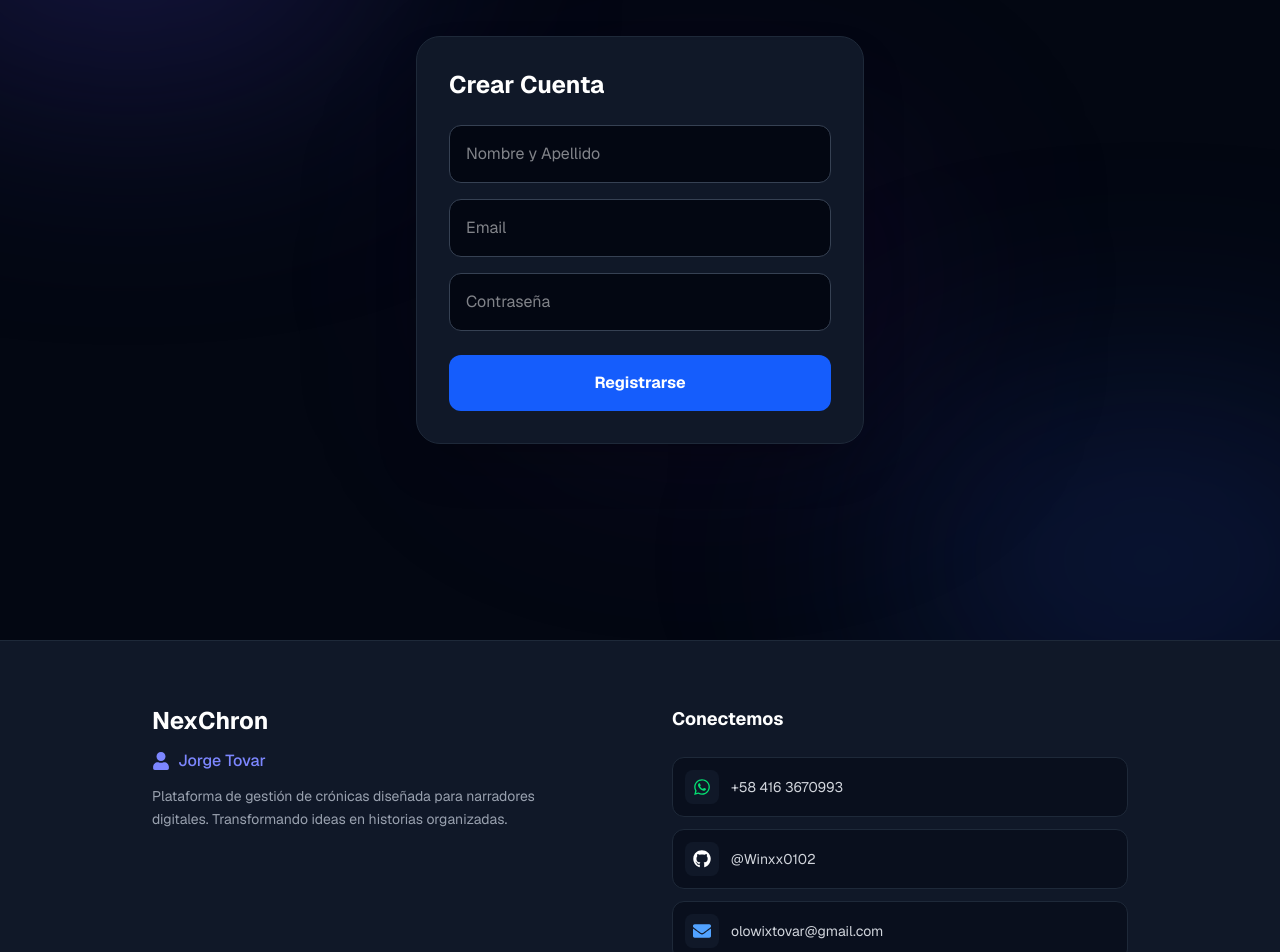
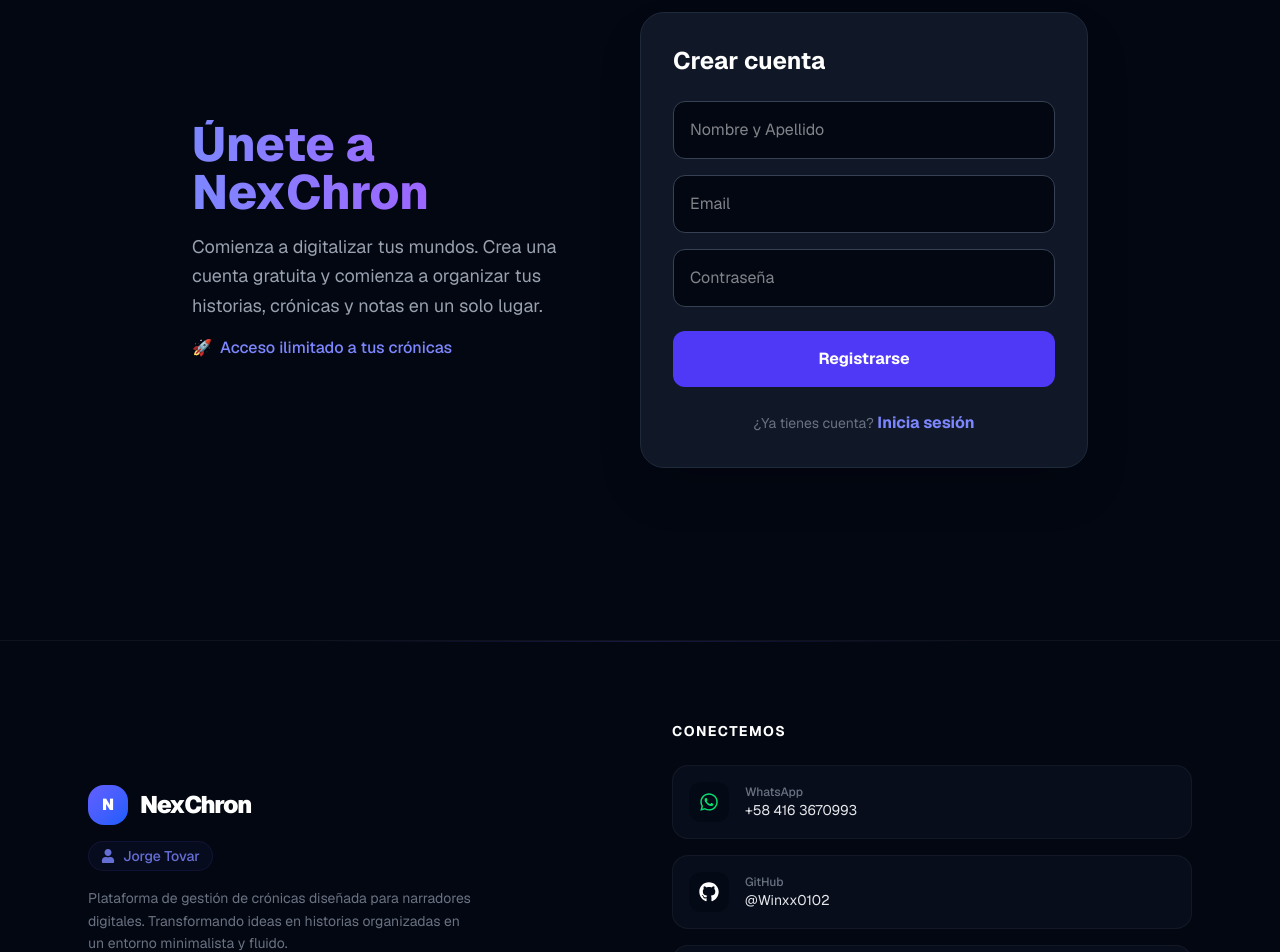
Before and after one commit to Winxx0102/NexChorn-Front, a Next.js app: page /register in a window 1280 px wide. Shown: the part 160-1112 px from the top of the page. Built offline with nearby package versions, Linux system fonts and the light colour scheme; no server answers.

Commit message:
stylesesss

```diff
--- a/src/app/dashboard/page.tsx
+++ b/src/app/dashboard/page.tsx
@@ -65,10 +65,11 @@ export default function DashboardPage() {
             <p className="text-gray-400">Descubre y sumérgete en las crónicas de la comunidad.</p>
           </div>
 
-          {/* Barra de búsqueda "Premium" */}
-          <div className="relative flex flex-col md:flex-row gap-4 mb-12 group">
-            <div className="relative flex-1">
-              <span className="absolute left-4 top-1/2 -translate-y-1/2 text-gray-500"></span>
+          {/* Barra de búsqueda y Filtro Responsivos */}
+          <div className="flex flex-col md:flex-row gap-4 mb-12">
+            {/* Campo de búsqueda */}
+            <div className="relative flex-1 group">
+              <span className="absolute left-4 top-1/2 -translate-y-1/2 text-gray-500 group-focus-within:text-indigo-400 transition-colors">🔍</span>
               <input
                 type="text"
                 placeholder={`Buscar en ${filterBy === 'all' ? 'todo el archivo' : filterBy}...`}
@@ -77,18 +78,22 @@ export default function DashboardPage() {
               />
             </div>
 
-            <select
-              className="bg-gray-900/40 border border-white/5 rounded-2xl px-6 text-gray-400 outline-none focus:text-white transition-colors cursor-pointer hover:bg-gray-900"
-              onChange={(e) => setFilterBy(e.target.value as 'title' | 'author' | 'all')}
-              value={filterBy}
-            >
-              <option value="all">Filtro: Todo</option>
-              <option value="title">Título</option>
-              <option value="author">Autor</option>
-            </select>
+            {/* Botón de Filtro Estilizado */}
+            <div className="relative">
+              <select
+                className="w-full md:w-auto appearance-none bg-gray-900/40 border border-white/5 rounded-2xl px-6 py-4 text-gray-300 outline-none focus:text-white transition-all cursor-pointer hover:bg-gray-900 focus:ring-2 focus:ring-indigo-500/20 pr-12"
+                onChange={(e) => setFilterBy(e.target.value as 'title' | 'author' | 'all')}
+                value={filterBy}
+              >
+                <option value="all">📁 Filtrar: Todo</option>
+                <option value="title">📖 Título</option>
+                <option value="author">👤 Autor</option>
+              </select>
+              <div className="absolute right-4 top-1/2 -translate-y-1/2 pointer-events-none text-gray-500 text-xs">▼</div>
+            </div>
           </div>
 
-          {/* Grid de Crónicas con animación de entrada */}
+          {/* Grid de Crónicas */}
           <motion.div
             initial={{ opacity: 0, y: 20 }}
             animate={{ opacity: 1, y: 0 }}
@@ -105,7 +110,7 @@ export default function DashboardPage() {
             )}
           </motion.div>
 
-          {/* Paginador Minimalista */}
+          {/* Paginador */}
           {totalPages > 1 && (
             <div className="flex justify-center gap-2 mt-16">
               {[...Array(totalPages)].map((_, i) => (
--- a/src/app/register/page.tsx
+++ b/src/app/register/page.tsx
@@ -1,8 +1,9 @@
 'use client';
 import { useState } from 'react';
 import { useRouter } from 'next/navigation';
+import Link from 'next/link';
 import { fetchApi } from '@/services/api';
-import { toast } from 'sonner'; // Importamos sonner
+import { toast } from 'sonner';
 
 export default function RegisterPage() {
   const router = useRouter();
@@ -13,7 +14,6 @@ export default function RegisterPage() {
     e.preventDefault();
     setLoading(true);
 
-    // Toast de carga
     const loadingToast = toast.loading("Creando tu cuenta...");
 
     try {
@@ -36,13 +36,30 @@ export default function RegisterPage() {
   };
 
   return (
-    <div className="min-h-screen flex items-center justify-center p-4">
+    <div className="min-h-screen flex items-center justify-center p-4 bg-gray-950">
+      <div className="max-w-4xl w-full flex flex-col md:flex-row items-center gap-12">
+
+        {/* Contenedor de Bienvenida */}
+        <div className="flex-1 text-left space-y-4">
+          <h1 className="text-5xl font-extrabold text-transparent bg-clip-text bg-gradient-to-r from-indigo-400 to-purple-500">
+            Únete a NexChron
+          </h1>
+          <p className="text-gray-400 text-lg leading-relaxed">
+            Comienza a digitalizar tus mundos. Crea una cuenta gratuita y comienza a organizar tus historias, crónicas y notas en un solo lugar.
+          </p>
+          <div className="flex items-center gap-2 text-indigo-400 font-medium">
+            <span>🚀</span>
+            <span>Acceso ilimitado a tus crónicas</span>
+          </div>
+        </div>
+
+        {/* Formulario */}
         <form onSubmit={handleSubmit} className="p-8 bg-gray-900 rounded-3xl w-full max-w-md shadow-2xl border border-gray-800">
-        <h2 className="text-2xl font-bold text-white mb-6">Crear Cuenta</h2>
+          <h2 className="text-2xl font-bold text-white mb-6">Crear cuenta</h2>
 
           <input
             required
-          className="w-full p-4 mb-4 bg-gray-950 text-white rounded-xl border border-gray-700 focus:border-blue-500 outline-none transition-all"
+            className="w-full p-4 mb-4 bg-gray-950 text-white rounded-xl border border-gray-700 focus:border-indigo-500 outline-none transition-all"
             placeholder="Nombre y Apellido"
             onChange={e => setForm({...form, name: e.target.value})}
           />
@@ -50,7 +67,7 @@ export default function RegisterPage() {
           <input
             required
             type="email"
-          className="w-full p-4 mb-4 bg-gray-950 text-white rounded-xl border border-gray-700 focus:border-blue-500 outline-none transition-all"
+            className="w-full p-4 mb-4 bg-gray-950 text-white rounded-xl border border-gray-700 focus:border-indigo-500 outline-none transition-all"
             placeholder="Email"
             onChange={e => setForm({...form, email: e.target.value})}
           />
@@ -58,7 +75,7 @@ export default function RegisterPage() {
           <input
             required
             type="password"
-          className="w-full p-4 mb-6 bg-gray-950 text-white rounded-xl border border-gray-700 focus:border-blue-500 outline-none transition-all"
+            className="w-full p-4 mb-6 bg-gray-950 text-white rounded-xl border border-gray-700 focus:border-indigo-500 outline-none transition-all"
             placeholder="Contraseña"
             onChange={e => setForm({...form, password: e.target.value})}
           />
@@ -66,11 +83,19 @@ export default function RegisterPage() {
           <button
             disabled={loading}
             type="submit"
-          className="w-full p-4 bg-blue-600 hover:bg-blue-500 text-white rounded-xl font-bold transition-all disabled:opacity-50"
+            className="w-full p-4 bg-indigo-600 hover:bg-indigo-500 text-white rounded-xl font-bold transition-all disabled:opacity-50"
           >
             {loading ? 'Procesando...' : 'Registrarse'}
           </button>
+
+          <div className="mt-6 text-center">
+            <span className="text-gray-500 text-sm">¿Ya tienes cuenta? </span>
+            <Link href="/login" className="text-indigo-400 hover:underline font-bold">
+              Inicia sesión
+            </Link>
+          </div>
         </form>
+      </div>
     </div>
   );
 }
--- a/src/components/Footer.tsx
+++ b/src/components/Footer.tsx
@@ -1,3 +1,4 @@
+'use client';
 import { FaGithub, FaWhatsapp, FaEnvelope, FaUser } from 'react-icons/fa';
 
 export default function Footer() {
@@ -8,45 +9,57 @@ export default function Footer() {
   ];
 
   return (
-    <footer className="bg-gray-900 border-t border-gray-800 py-16 mt-auto">
-      <div className="max-w-5xl mx-auto px-6 grid grid-cols-1 md:grid-cols-2 gap-16">
+    <footer className="relative bg-gray-950 border-t border-white/5 pt-20 pb-10 overflow-hidden">
+      {/* Efecto decorativo de luz en el fondo */}
+      <div className="absolute top-0 left-1/2 -translate-x-1/2 w-full max-w-2xl h-px bg-gradient-to-r from-transparent via-indigo-500/20 to-transparent" />
+
+      <div className="max-w-6xl mx-auto px-6 grid grid-cols-1 md:grid-cols-2 gap-16 items-center">
 
         {/* Columna 1: Info Creador */}
-        <div className="flex flex-col gap-3">
-          <h3 className="text-white font-bold text-2xl">NexChron</h3>
-          <div className="flex items-center gap-2 text-indigo-400 font-medium">
-            <FaUser size={18} /> Jorge Tovar
+        <div className="flex flex-col gap-4">
+          <div className="flex items-center gap-3">
+            <div className="w-10 h-10 rounded-2xl bg-gradient-to-br from-indigo-500 to-blue-600 flex items-center justify-center text-white font-black">
+              N
             </div>
-          <p className="text-gray-400 text-sm leading-relaxed max-w-sm">
+            <h3 className="text-white font-black text-2xl tracking-tighter">NexChron</h3>
+          </div>
+
+          <div className="inline-flex items-center gap-2 text-indigo-400/80 font-medium bg-indigo-500/5 px-3 py-1 rounded-full w-fit text-sm border border-indigo-500/10">
+            <FaUser size={14} /> Jorge Tovar
+          </div>
+
+          <p className="text-gray-500 text-sm leading-relaxed max-w-sm">
             Plataforma de gestión de crónicas diseñada para narradores digitales.
-            Transformando ideas en historias organizadas.
+            Transformando ideas en historias organizadas en un entorno minimalista y fluido.
           </p>
         </div>
 
         {/* Columna 2: Contacto */}
-        <div>
-          <h3 className="text-white font-bold text-lg mb-6">Conectemos</h3>
-          <div className="grid grid-cols-1 gap-3">
+        <div className="grid grid-cols-1 gap-4">
+          <h4 className="text-white font-bold text-sm uppercase tracking-widest text-gray-400 mb-2">Conectemos</h4>
           {contactLinks.map((item) => (
             <a
               key={item.name}
               href={item.url}
               target="_blank"
-                className="group flex items-center gap-3 p-3 bg-gray-950/50 border border-gray-800 rounded-xl hover:border-indigo-500/50 transition-all duration-300 hover:shadow-lg hover:shadow-indigo-500/10 hover:-translate-y-1"
+              className="group flex items-center gap-4 p-4 bg-gray-900/40 border border-white/5 rounded-2xl hover:border-white/10 transition-all duration-300 hover:bg-gray-900/60"
             >
-                <div className={`p-2 rounded-lg bg-gray-900 ${item.color}`}>
-                  <item.icon size={18} />
+              <div className={`w-10 h-10 flex items-center justify-center rounded-xl bg-gray-950/50 ${item.color} group-hover:scale-110 transition-transform`}>
+                <item.icon size={20} />
               </div>
-                <span className="text-sm text-gray-300 group-hover:text-white transition-colors">{item.label}</span>
+              <div className="flex flex-col">
+                <span className="text-xs text-gray-500 font-medium">{item.name}</span>
+                <span className="text-sm text-gray-200">{item.label}</span>
+              </div>
             </a>
           ))}
         </div>
       </div>
-      </div>
 
       {/* Footer Inferior */}
-      <div className="max-w-5xl mx-auto px-6 mt-16 pt-8 border-t border-gray-800 text-center text-gray-600 text-xs">
-        © {new Date().getFullYear()} NexChron. Hecho con pasión por Jorge Tovar.
+      <div className="max-w-6xl mx-auto px-6 mt-20 pt-8 border-t border-white/5 flex flex-col md:flex-row justify-between items-center gap-4 text-gray-600 text-xs">
+        <p>© {new Date().getFullYear()} NexChron. Todos los derechos reservados.</p>
+        <p>Hecho con esfuerzo por Jorge Tovar</p>
       </div>
     </footer>
   );
```
Also changed, not shown: src/app/chronicles/create/page.tsx (+33 -29 lines). Lines whose indentation alone changed are shown as unchanged.
